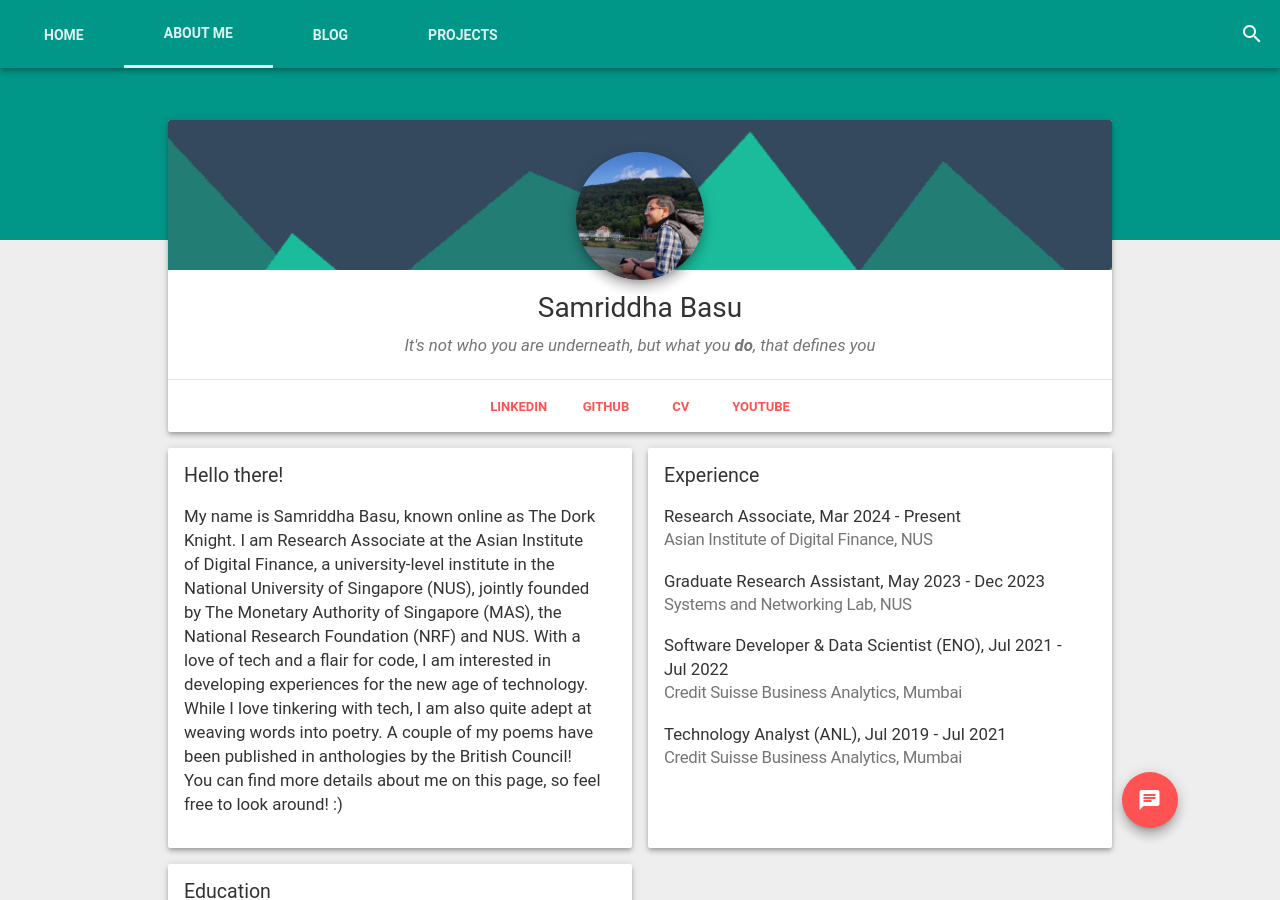
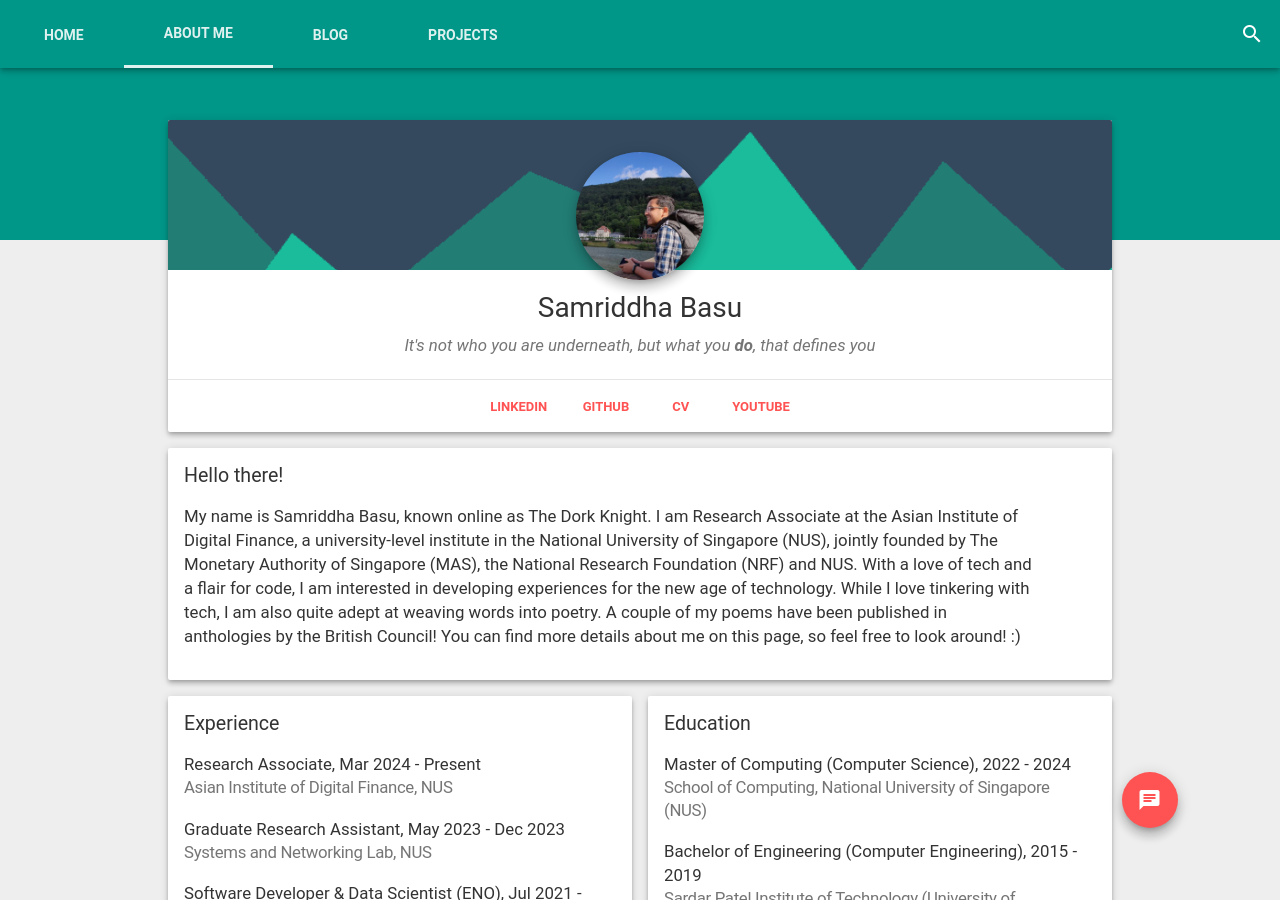
Before and after one commit to samriddhabasu/samriddhabasu.github.io, a Jekyll site: the page built from about/index.html, in a window 1280 px wide and 900 px high. Built offline with Jekyll 4.4.1, drawn with Linux system fonts in a browser that asks for light colours; nearby versions of some CDN libraries; comment, search, counter and statistics services are not loaded.

Commit message:
Revert column layout changes in about page
Signed-off-by: TheDorkKnightRises <samriddhabasu@gmail.com>

```diff
--- a/about/index.html
+++ b/about/index.html
@@ -87,7 +87,7 @@ title: About | The Dork Knight Rises
     <div class="mdl-tooltip mdl-tooltip--top mdl-tooltip--large" for="youtube">
       Mostly gaming clips here
     </div>
-    <div class="mdl-cell mdl-cell--6-col mdl-cell--4-col-tablet mdl-cell--4-col-phone mdl-card mdl-shadow--4dp">
+    <div class="mdl-cell mdl-cell--12-col mdl-cell--8-col-tablet mdl-cell--4-col-phone mdl-card mdl-shadow--4dp">
         <div class="mdl-card__supporting-text">
             <div>
               <p>Hello there!</p>
```
